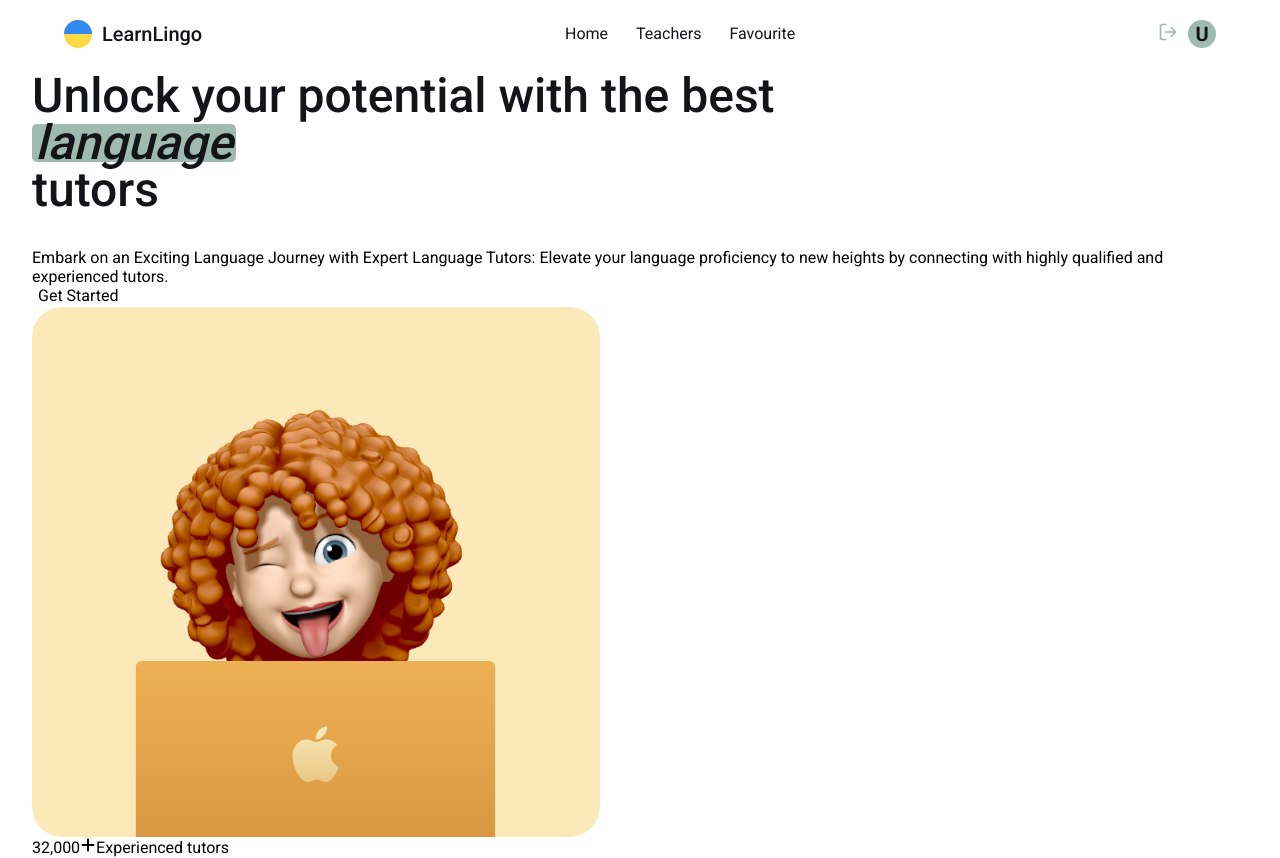
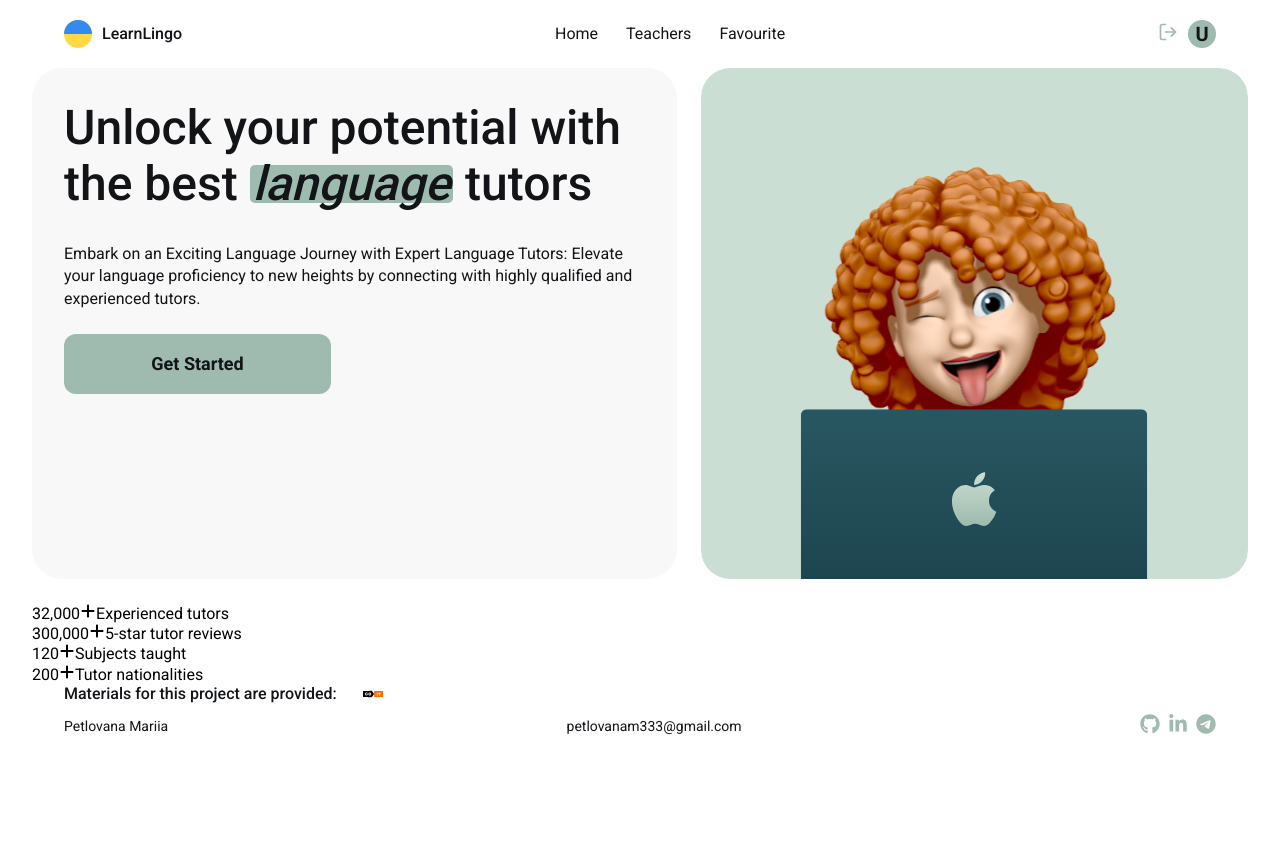
Before and after one commit to Mariia-Petlovana-91/Teachers, a React (Vite) app: page / in a window 1280 px wide. Shown: the top 858 px of the page. After the commit the page ends 800 px from the top, so only its background shows below. Built offline with nearby package versions, Linux system fonts and the light colour scheme.

Commit message:
add style for hero

```diff
--- a/src/components/Header/Logo.jsx
+++ b/src/components/Header/Logo.jsx
@@ -4,7 +4,7 @@ import logo from '../../img/ukraine.svg';
 
 const Logo = () => {
   return (
-    <NavLink to="/" className="logo__container">
+    <NavLink to="/" className="logo__link">
       <img className="logo__img" src={logo} alt="logo" />
       <p className="logo__name">LearnLingo</p>
     </NavLink>
--- a/src/components/Hero/Hero.jsx
+++ b/src/components/Hero/Hero.jsx
@@ -2,8 +2,8 @@ import imgHero from '../../img/hero.svg';
 
 const Hero = () => {
   return (
-    <section className="hero__container">
-      <div className="hero__descript">
+    <section className="hero">
+      <div className="hero__container">
         <h1 className="title__first">
           Unlock your potential with the best{' '}
           <span className="title__first--span">language</span> tutors
@@ -17,7 +17,7 @@ const Hero = () => {
           Get Started
         </button>
       </div>
-      <img src={imgHero} alt="hero image" />
+      <img className="hero__img" src={imgHero} alt="hero image" />
     </section>
   );
 };
--- a/src/styles/base/_reset.scss
+++ b/src/styles/base/_reset.scss
@@ -1,3 +1,5 @@
+@use '../utilities/variables' as vars;
+
 body {
   font-family: Roboto;
   position: relative;
@@ -24,6 +26,7 @@ a {
   outline: none;
   color: currentColor;
   text-decoration: none;
+  transition: vars.$transitionAll;
 }
 
 button {
@@ -32,6 +35,7 @@ button {
   cursor: pointer;
   display: block;
   background-color: transparent;
+  transition: vars.$transitionAll;
 }
 
 img {
--- /dev/null
+++ b/src/styles/components/_btn.scss
@@ -0,0 +1,14 @@
+@use '../utilities/variables' as vars;
+@use '../utilities/mixin' as mix;
+
+.btn {
+  @include mix.font(700, 18px, 1.56);
+  border-radius: 12px;
+  background-color: vars.$summerGreen;
+  padding: 16px;
+
+  &:hover,
+  &:focus {
+    color: vars.$white;
+  }
+}
--- a/src/styles/components/_index.scss
+++ b/src/styles/components/_index.scss
@@ -3,6 +3,7 @@
 @forward './icon';
 @forward './link';
 @forward './title';
+@forward './btn';
 @forward './header/logo';
 @forward './header/nav';
 @forward './header/auth';
--- a/src/styles/components/_title.scss
+++ b/src/styles/components/_title.scss
@@ -6,12 +6,13 @@
 .title {
   &__first {
     margin-bottom: 24px;
-    @include mix.font(500, 24px, 1.33);
+    @include mix.font(500, 24px, 1.2);
   }
 
   &__first--span {
     @extend %flexCenter;
     width: fit-content;
+    display: inline-flex;
     height: func.calculateHeight(24px);
     padding: 0 3px;
     border-radius: 5px;
--- a/src/styles/components/header/_logo.scss
+++ b/src/styles/components/header/_logo.scss
@@ -1,8 +1,14 @@
 @use '../../utilities/mixin' as mix;
+@use '../../utilities/variables' as vars;
 
 .logo {
-  &__container {
+  &__link {
     @include mix.flex($justify: flex-start, $gap: 10px);
+
+    &:hover .logo__name,
+    &:focus .logo__name {
+      color: vars.$summerGreen;
+    }
   }
 
   &__img {
@@ -24,6 +30,7 @@
 
     &__name {
       @include mix.font(500, 20px, 1.25);
+      transition: vars.$transitionAll;
     }
   }
 }
--- a/src/styles/components/header/_mobMenu.scss
+++ b/src/styles/components/header/_mobMenu.scss
@@ -24,7 +24,6 @@
     border: solid 1px vars.$summerGreen;
     border-radius: 4px;
     padding: 0px;
-    transition: vars.$transitionAll;
 
     &:hover,
     &:focus {
--- a/src/styles/pages/home/_hero.scss
+++ b/src/styles/pages/home/_hero.scss
@@ -0,0 +1,57 @@
+@use '../../utilities/variables' as vars;
+@use '../../utilities/placeholder';
+@use '../../utilities/mixin' as mix;
+
+.hero {
+  margin-bottom: 24px;
+  &__container {
+    padding: 24px;
+    background-color: vars.$alabaster;
+    border-radius: 30px;
+    max-width: 568px;
+    margin: auto auto 24px auto;
+  }
+
+  &__text {
+    @include mix.font(400, 12px, 1.2);
+    margin-bottom: 24px;
+  }
+
+  &__img {
+    margin: auto;
+  }
+
+  &__btn {
+    min-width: 267px;
+  }
+}
+
+@media screen and (min-width: 768px) {
+  .hero {
+    display: grid;
+    grid-template-columns: 55% 45%;
+
+    &__container {
+      padding: 32px;
+      margin: 0px 24px 0px 0px;
+      max-width: 100%;
+    }
+
+    &__text {
+      @include mix.font(400, 16px, 1.38);
+    }
+  }
+}
+
+@media screen and (min-width: 1440px) {
+  .hero {
+    &__container {
+      padding-top: 98px;
+      padding-left: 64px;
+    }
+
+    &__text {
+      margin-bottom: 64px;
+    }
+  }
+}
```
Also changed, not shown: src/img/hero.svg.
